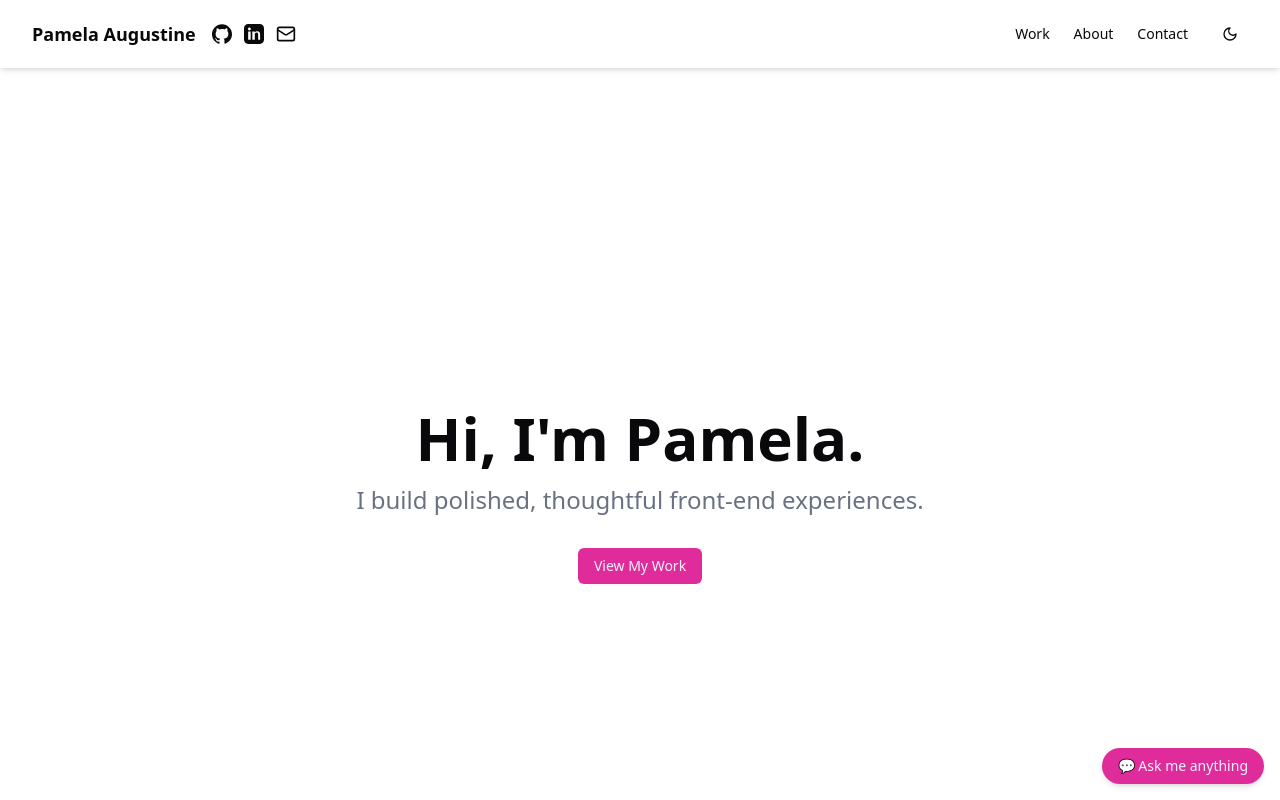
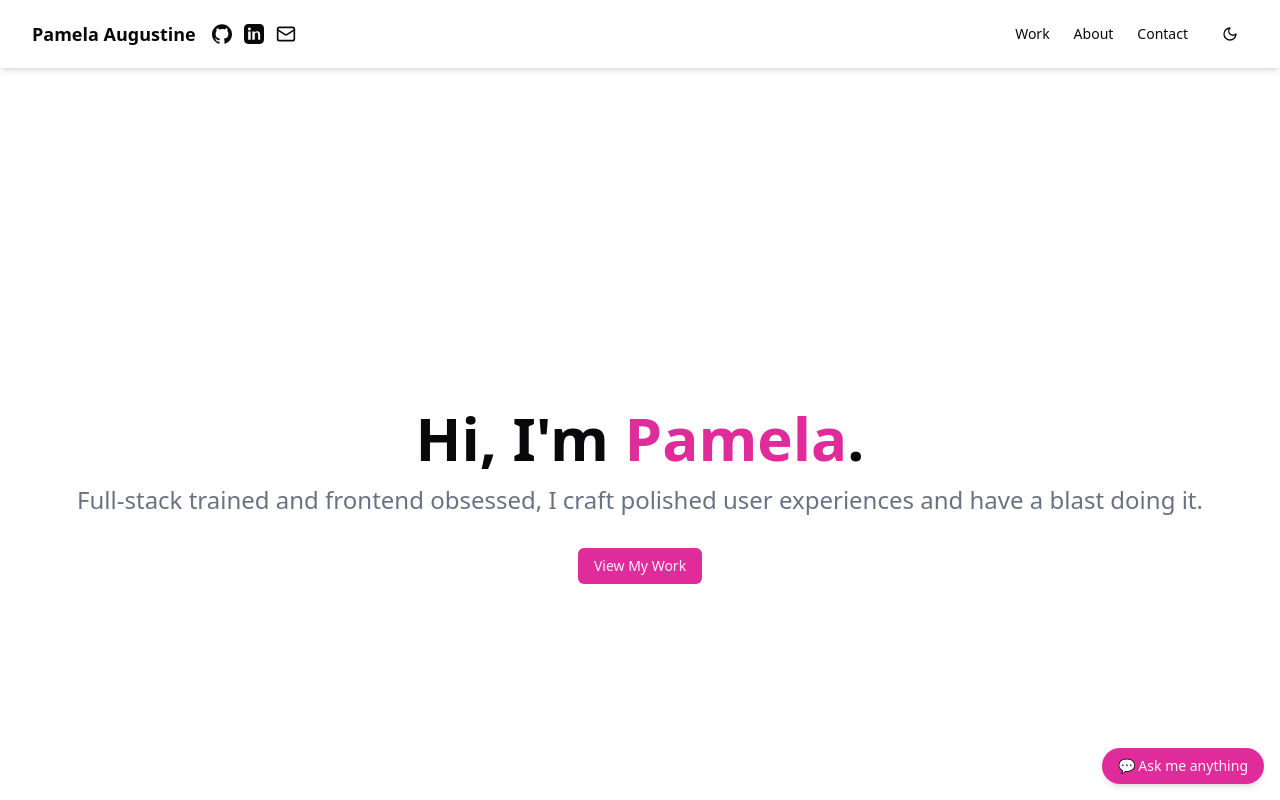
Before and after one commit to pamelaAugustine/portfolio, a React (Vite) app in the folder pamela-portfolio/: page / in a window 1280 px wide. Shown: the top 800 px of the page. Built offline with nearby package versions, Linux system fonts and the light colour scheme; a web font is replaced by a local one.

Commit message:
hero updates

```diff
--- a/pamela-portfolio/src/components/Hero.tsx
+++ b/pamela-portfolio/src/components/Hero.tsx
@@ -1,5 +1,5 @@
-import { motion } from "framer-motion"
-import { Button } from "@/components/ui/button"
+import { motion } from "framer-motion";
+import { Button } from "@/components/ui/button";
 
 export default function Hero() {
   return (
@@ -10,16 +10,19 @@ export default function Hero() {
         transition={{ duration: 0.8 }}
         className="text-4xl md:text-6xl font-bold mb-4"
       >
-        Hi, I'm Pamela.
+        Hi, I'm{" "}
+        <span className="text-[#E02C9A]">Pamela</span>.
       </motion.h1>
+
       <motion.p
         initial={{ opacity: 0, y: 20 }}
         animate={{ opacity: 1, y: 0 }}
         transition={{ delay: 0.2, duration: 0.8 }}
         className="text-lg md:text-2xl text-gray-500 dark:text-gray-400 mb-8"
       >
-        I build polished, thoughtful front-end experiences.
+        Full-stack trained and frontend obsessed, I craft polished user experiences and have a blast doing it.
       </motion.p>
+
       <motion.div
         initial={{ opacity: 0 }}
         animate={{ opacity: 1 }}
@@ -30,5 +33,5 @@ export default function Hero() {
         </Button>
       </motion.div>
     </section>
-  )
+  );
 }
```
